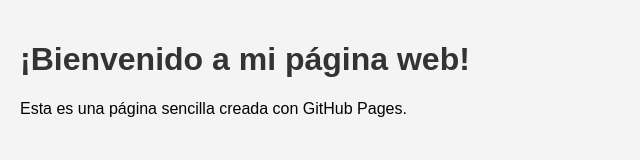
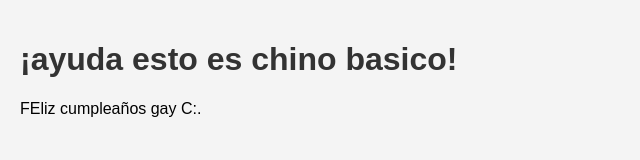
Before and after one commit to shazz3/felizcumple, a plain HTML site: page index.html in a window 1280 px wide. Shown: the whole page, without its empty margins (0-640 px from the left). Drawn offline with Linux system fonts and the light colour scheme.

Commit message:
Update index.html

```diff
--- a/index.html
+++ b/index.html
@@ -3,7 +3,7 @@
 <head>
     <meta charset="UTF-8">
     <meta name="viewport" content="width=device-width, initial-scale=1.0">
-    <title>Mi Página Web</title>
+    <title>Feliz cumpleaños!!</title>
     <style>
         body {
             font-family: Arial, sans-serif;
@@ -17,7 +17,7 @@
     </style>
 </head>
 <body>
-    <h1>¡Bienvenido a mi página web!</h1>
-    <p>Esta es una página sencilla creada con GitHub Pages.</p>
+    <h1>¡ayuda esto es chino basico!</h1>
+    <p>FEliz cumpleaños gay C:.</p>
 </body>
 </html>
```
